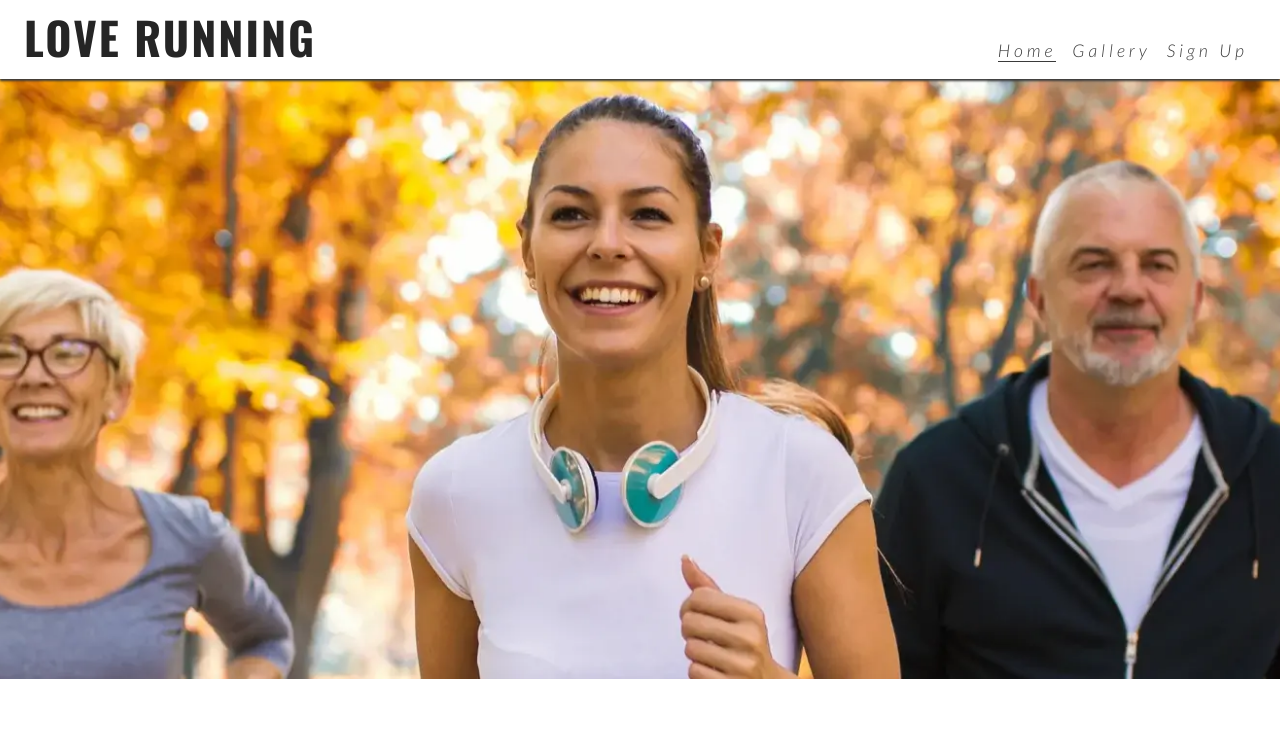
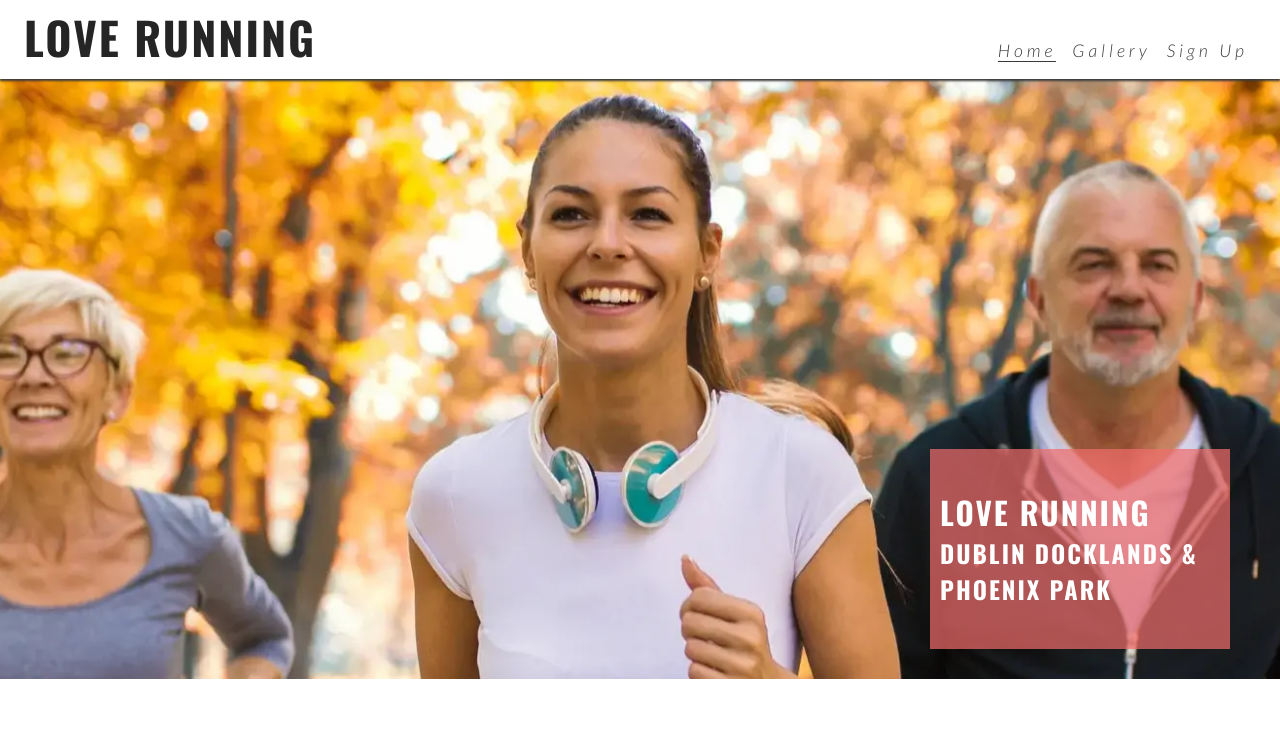
Before and after one commit to kayla-exe/love-running, a plain HTML site: page index.html in a window 1280 px wide. Shown: the top 730 px of the page. Drawn offline with nearby package versions, Linux system fonts and the light colour scheme.

Commit message:
Add cover text with club name and locations

```diff
--- a/assets/css/style.css
+++ b/assets/css/style.css
@@ -18,6 +18,13 @@
     font-family: 'Lato', sans-serif;
 }
 
+h1, h2, h3 {
+    font-family: "Oswald", sans-serif;
+    text-transform: uppercase;
+    letter-spacing: 2px;
+    color: #252525;
+}
+
 /* Header */
 header {
     background-color: #ffffff;
@@ -34,13 +41,6 @@
 header a{
     text-decoration: none;
     color: inherit;
-}
-
-h1 {
-    font-family: "Oswald", sans-serif;
-    text-transform: uppercase;
-    letter-spacing: 2px;
-    color: #252525;
 }
 
 #menu {
@@ -81,6 +81,7 @@
 .nav-toggle-label {
     font-size: 2rem;
 }
+
 /* Main Content */
 main {
     /* Make main element take up any surplus space to push footer down */
@@ -93,6 +94,23 @@
     height: 600px;
     width: 100%;
     background: url("../images/hero-image.webp") no-repeat center center/cover;
+    position: relative;
+}
+
+#cover-text {
+    /* Final rgba value sets the opacity so it is semi-transparent */
+    background-color: rgba(241, 109, 107, .7);
+    font-size: 130%;
+    position: absolute;
+    bottom: 30px;
+    width: 80%;
+    min-height: 200px;
+    padding-top: 40px;
+    padding-left: 10px;
+}
+
+#cover-text > h2, #cover-text > h3 {
+    color: #ffffff;
 }
 
 /* Footer */
@@ -144,6 +162,12 @@
         /* Push main content down to accommodate larger header */
         margin-top: 79px;
     }
+
+    /* Hero */
+    #cover-text {
+        width: 300px;
+        right: 50px;
+    }
 }
 
 /* Large devices (laptops and desktops, 992px and up) */
--- a/index.html
+++ b/index.html
@@ -33,7 +33,12 @@
 
     <!--Main Content-->
     <main>
-        <section id="hero"></section>
+        <section id="hero">
+            <div id="cover-text">
+                <h2>Love Running</h2>
+                <h3>Dublin Docklands & Phoenix Park</h3>
+            </div>
+        </section>
     </main>
 
     <!--Footer-->
```
